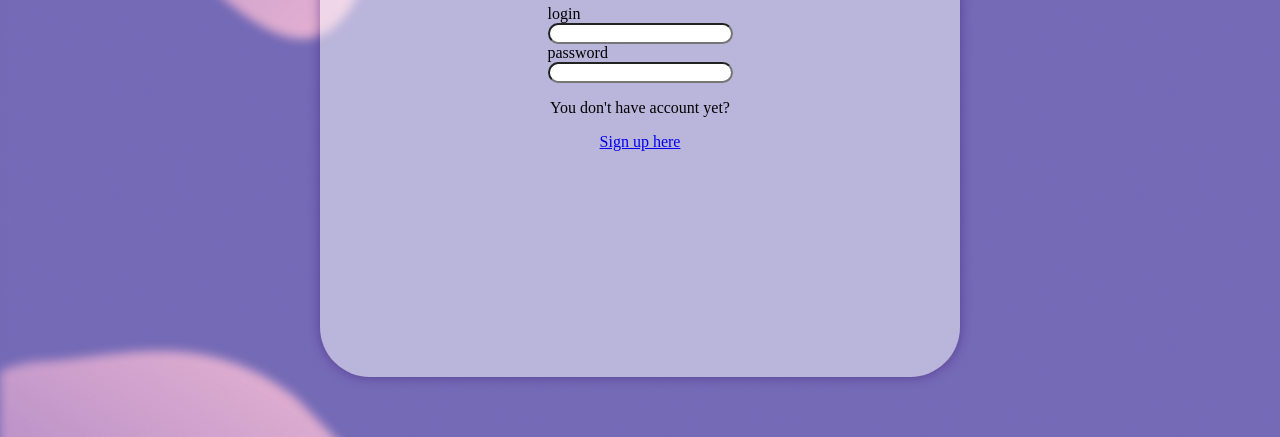
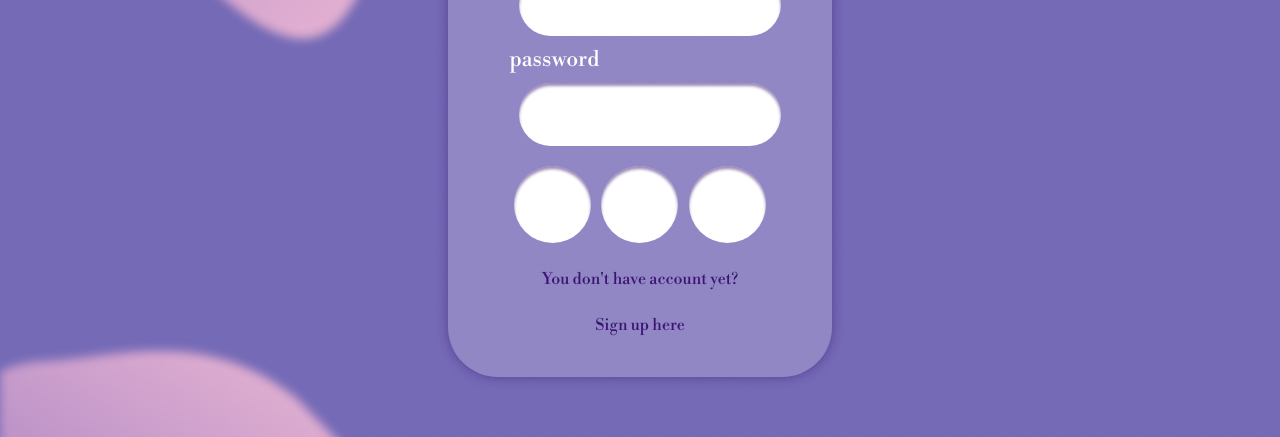
Before and after one commit to nic3rice/ricepage, a plain HTML site: page index.html in a window 1280 px wide. Shown: the part 363-800 px from the top of the page. Drawn offline with Linux system fonts and the light colour scheme.

Commit message:
dgiodfhjg

```diff
--- a/style.css
+++ b/style.css
@@ -4,7 +4,7 @@
 }
 @font-face {
     font-family: Bodoni;
-    src: url(fonts/LibreBodoni-Medium.ttf);
+    src: url(fonts/LibreBodoni-Regular.ttf);
 }
 @keyframes loading {
     from {margin-left: -20%;}
@@ -30,10 +30,23 @@
     90%  {opacity: 0;}
     100% {opacity: 1;}
 }
+input {
+    all: initial;
+    * {
+      all: unset;
+    }
+}
+a {
+    all: initial;
+    * {
+      all: unset;
+    }
+}
 body {
     margin: 0;
     padding: 0;
     background-color: #756AB6;
+    font-family: Bodoni;
 }
 h3 {
     font-family: Arizonia;
@@ -41,6 +54,7 @@ h3 {
     color: #3C1371;
     text-align: center;
     margin: 0;
+    font-weight: lighter;
 }
 .container {
     width: 100dvw;
@@ -50,7 +64,7 @@ h3 {
     justify-content: center;
     align-items: center;
     .loading-screen {
-        z-index: 9999;
+        z-index: 100;
         position: absolute;
         -webkit-animation: fadeout 5s forwards;
         animation: fadeout 1s forwards;
@@ -92,9 +106,11 @@ h3 {
         }
     }
     .login-screen {
-        width: 50dvw;
+        position: absolute;
+        z-index: 101;
+        width: 30dvw;
         height: 85dvh;
-        background-color: rgba(255, 255, 255, 0.5);
+        background-color: rgba(255, 255, 255, 0.2);
         animation: fadein 1s forwards;
         border-radius: 50px;
         box-shadow: 0px 0px 11.4px 0px rgba(60, 19, 113, 0.49);
@@ -102,19 +118,72 @@ h3 {
         justify-content: center;
         align-items: center;
         flex-direction: column;
+        color:#3C1371;
+        gap: 10px;
         h1 {
             color: white;
             font-family: Bodoni;
+            font-size: 54pt;
+            font-weight: lighter;
         }
         .login_container {
+            color: white;
+            width: 100%;
+            display: flex;
+            flex-direction: column;
+            justify-content: center;
+            align-items: center;
+            width: 68%;
+            gap: 10px;
             .form {
+                width: 100%;
                 display: flex;
                 flex-direction: column;
+                justify-content: center;
                 .input {
+                    background-color: white;
+                    height: 63px;
+                    width: 100%;
                     border-radius: 50px;
-
+                    margin: 10px;
+                    color:#3C1371;
+                    font-family: Bodoni;
+                    box-shadow: 0px 3px 3px 0px rgba(60, 19, 113, 0.49) inset;
+                    text-indent: 30px;
+                    font-size: 16pt;
+                }
+                label {
+                    font-size: 16pt;
+                }
+            }
+            .other-login-container {
+                display: flex;
+                justify-content: space-around;
+                width: 100%;
+                .other-login {
+                    width: 77px;
+                    height: 77px;
+                    background-color: white;
+                    border-radius: 50px;
+                    box-shadow: 0px 3px 3px 0px rgba(60, 19, 113, 0.49) inset;
+                    display: flex;
+                    justify-content: center;
+                    align-items: center;
+                    .picture {
+                        width: 80%;
+                        height: auto;
+                    }
                 }
             }
         }
+        a {
+            color:#3C1371;
+            font-family: Bodoni;
+            transition: 1s;
+        }
+        a:hover {
+            transform: scale(1.1);
+            cursor: pointer;
+        }
     }
 }
```
Also changed, not shown: fonts/Bodoni BE Light.otf (added), fonts/LibreBodoni-Regular.ttf (added), fonts/Poppins-Medium.ttf (added).
